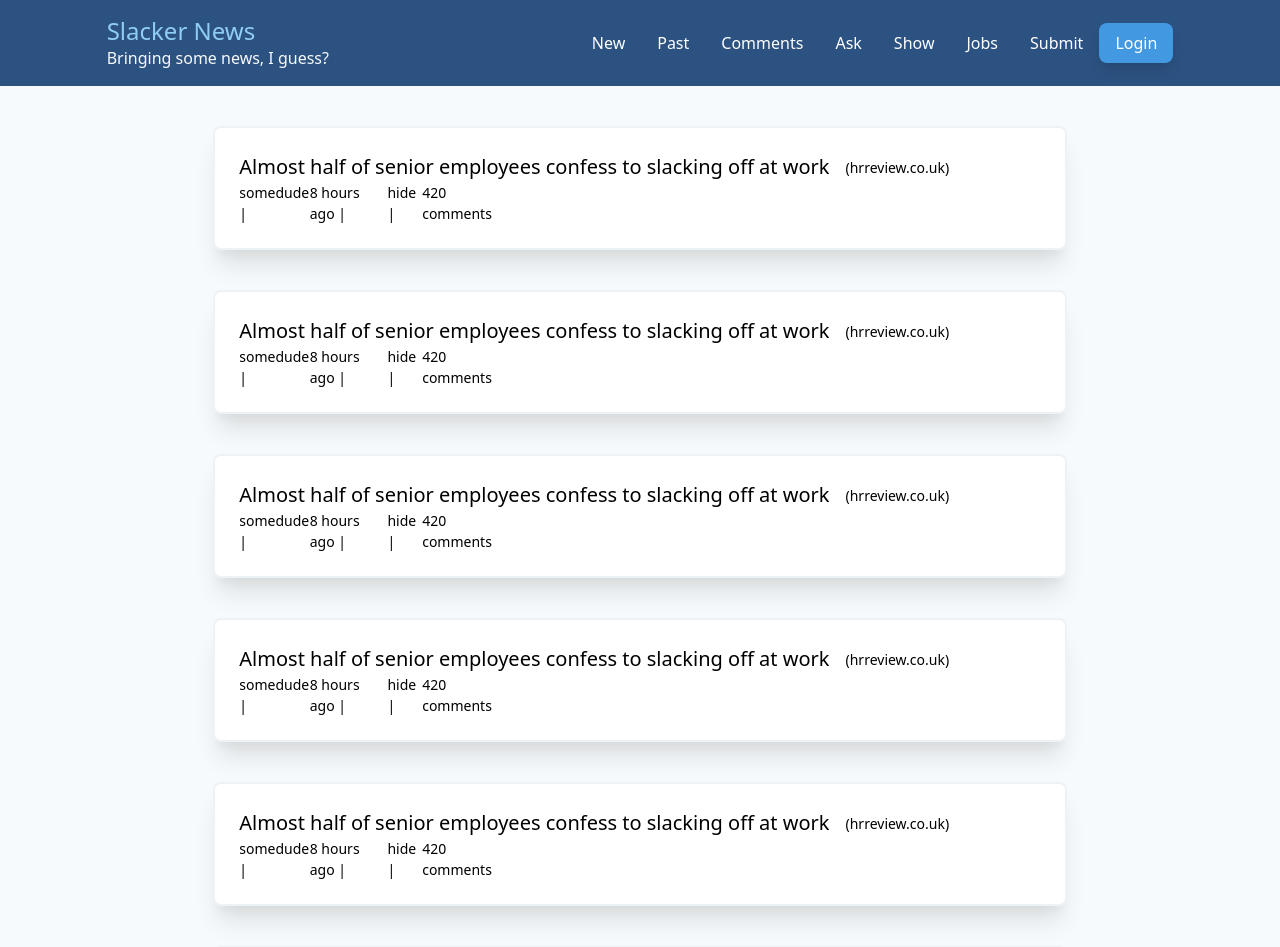
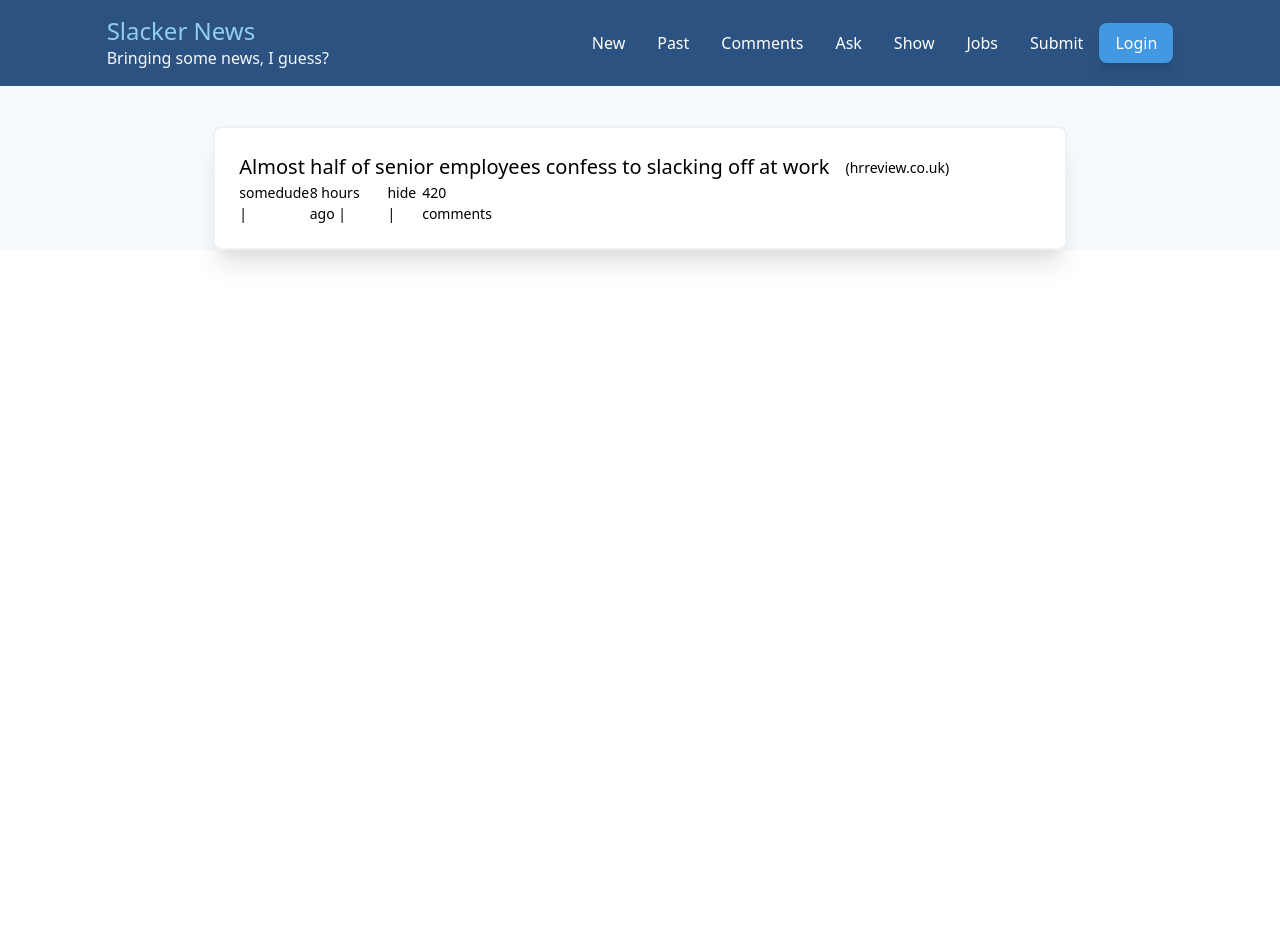
Before and after one commit to catcarbonell/slacker-news, a React (Create React App) app: page / in a window 1280 px wide. Shown: the top 947 px of the page. After the commit the page ends 800 px from the top, so only its background shows below. Built offline with nearby package versions, Linux system fonts and the light colour scheme.

Commit message:
Created NewPost view

```diff
--- a/src/Components/Content.js
+++ b/src/Components/Content.js
@@ -3,6 +3,7 @@ import { Route, Switch } from 'react-router-dom';
 import PostContainer from './PostContainer';
 import Login from './LoginSignUp/Login';
 import SignUp from './LoginSignUp/SignUp';
+import NewPost from './NewPost';
 
 const Content = () => {
     return(
@@ -11,7 +12,7 @@ const Content = () => {
           <Route exact path="/" component={PostContainer} />
           <Route path="/login" component={Login} />
           <Route path="/signup" component={SignUp} />
-          {/* Submit new post */}
+          <Route path="/newpost" component={NewPost} />
           {/* Comments */}
         </Switch>
       </div>
--- a/src/Components/Layout/Header.js
+++ b/src/Components/Layout/Header.js
@@ -7,8 +7,8 @@ const Header = () => {
     return(
         <div className="w-full text-white py-4 flex flex-row place-content-center bg-blue-800">
             <div className="flex flex-col w-1/3">
-                <h1 className="text-2xl text-blue-300 leading-tight">
-                Slacker News
+                <h1 className="text-2xl text-blue-300 hover:text-blue-200 leading-tight">
+                <Link to="/">Slacker News</Link>
                 </h1>
                 <p className="text-base text-gray-100 leading-normal">
                 Bringing some news, I guess?
@@ -21,7 +21,7 @@ const Header = () => {
             <NavItem text="Ask" />
             <NavItem text="Show" />
             <NavItem text="Jobs" />
-            <NavItem text="Submit" />
+            <Link to="/newpost"><NavItem text="Submit" /></Link>
             <Link to="/login"><BlueButton text="Login" /></Link>
         </div>
 
--- /dev/null
+++ b/src/Components/NewPost.js
@@ -0,0 +1,41 @@
+import React, {useState} from 'react';
+import BlueButton from '../Components/Layout/BlueButton';
+
+const NewPost = () => {
+
+    const [title, setTitle] = useState('');
+    const [url, setUrl] = useState('');
+
+    const submitValue = () => {
+        const formDetails = {
+            'title' : title,
+            'url' : url
+        }
+        console.log(formDetails);
+    }
+
+    return(
+      <div className="m-auto w-1/3 flex flex-col p-6 bg-white mt-10 rounded-lg shadow-xl border-2 border-solid border-gray-200">
+          <form className="w-full flex flex-col mx-auto py-8 px-6">
+          <h4 className="font-bold uppercase text-blue-600">Create a new post</h4>
+              <div className="flex flex-col mt-4">
+                  <label name="username" className="uppercase text-sm mb-2 font-bold">
+                    Post Title
+                  </label>
+                  <input className="border-2 border-solid border-gray-400 px-4 py-2 rounded-lg" type="text"  placeholder="Meep." name="title" onChange={e => setTitle(e.target.value)} />
+              </div>
+
+              <div className="flex flex-col mt-4">
+                  <label name="url" className="uppercase text-sm mb-2 font-bold">
+                      URL
+                  </label>
+                  <input className="border-2 border-solid border-gray-400 px-4 py-2 rounded-lg" type="text" placeholder="https://site.com" name="url"  onChange={e => setUrl(e.target.value)}/>
+                </div>
+                <div className="mt-8">
+                    <div onClick={submitValue} className="uppercase w-24 font-bold"><BlueButton text="Submit" /></div>
+                </div>
+            </form>
+        </div>
+    )
+}
+export default NewPost;
--- a/src/Components/PostContainer/index.js
+++ b/src/Components/PostContainer/index.js
@@ -13,46 +13,7 @@ const PostContainer = () => {
             time="8 hours ago"
             comments={420}
             />
-             <Post
-            title="Almost half of senior employees confess to slacking off at work"
-            url="https://www.hrreview.co.uk/hr-news/almost-half-of-senior-employees-confess-to-slacking-off-at-work/120829"
-            shorturl="hrreview.co.uk"
-            username="somedude"
-            time="8 hours ago"
-            comments={420}
-            />
-                         <Post
-            title="Almost half of senior employees confess to slacking off at work"
-            url="https://www.hrreview.co.uk/hr-news/almost-half-of-senior-employees-confess-to-slacking-off-at-work/120829"
-            shorturl="hrreview.co.uk"
-            username="somedude"
-            time="8 hours ago"
-            comments={420}
-            />
-                         <Post
-            title="Almost half of senior employees confess to slacking off at work"
-            url="https://www.hrreview.co.uk/hr-news/almost-half-of-senior-employees-confess-to-slacking-off-at-work/120829"
-            shorturl="hrreview.co.uk"
-            username="somedude"
-            time="8 hours ago"
-            comments={420}
-            />
-                         <Post
-            title="Almost half of senior employees confess to slacking off at work"
-            url="https://www.hrreview.co.uk/hr-news/almost-half-of-senior-employees-confess-to-slacking-off-at-work/120829"
-            shorturl="hrreview.co.uk"
-            username="somedude"
-            time="8 hours ago"
-            comments={420}
-            />
-                         <Post
-            title="Almost half of senior employees confess to slacking off at work"
-            url="https://www.hrreview.co.uk/hr-news/almost-half-of-senior-employees-confess-to-slacking-off-at-work/120829"
-            shorturl="hrreview.co.uk"
-            username="somedude"
-            time="8 hours ago"
-            comments={420}
-            />
+
         </>
     )
 }
```
